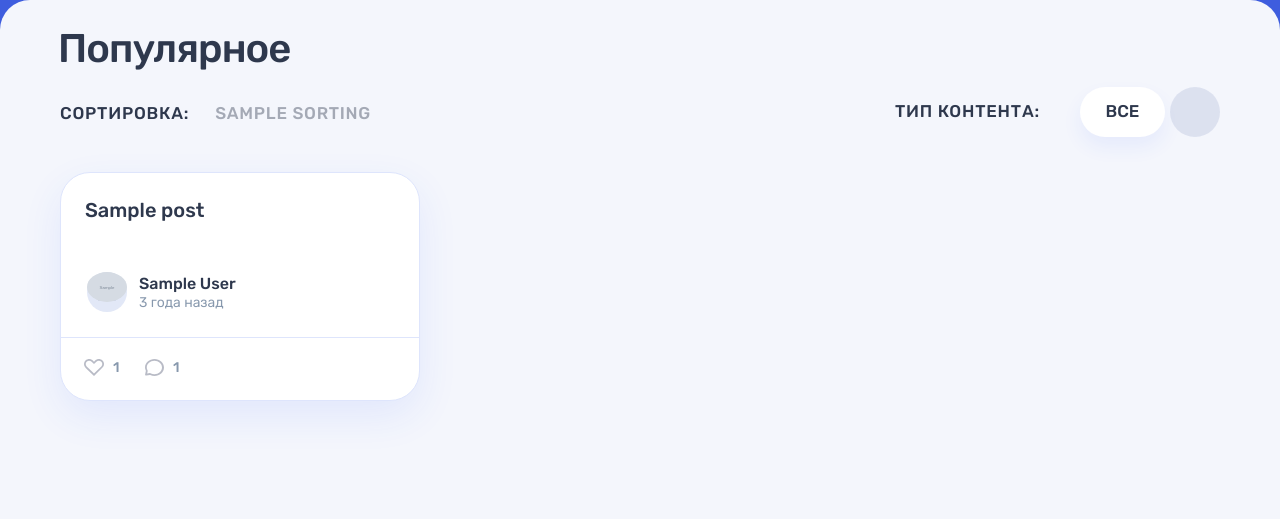
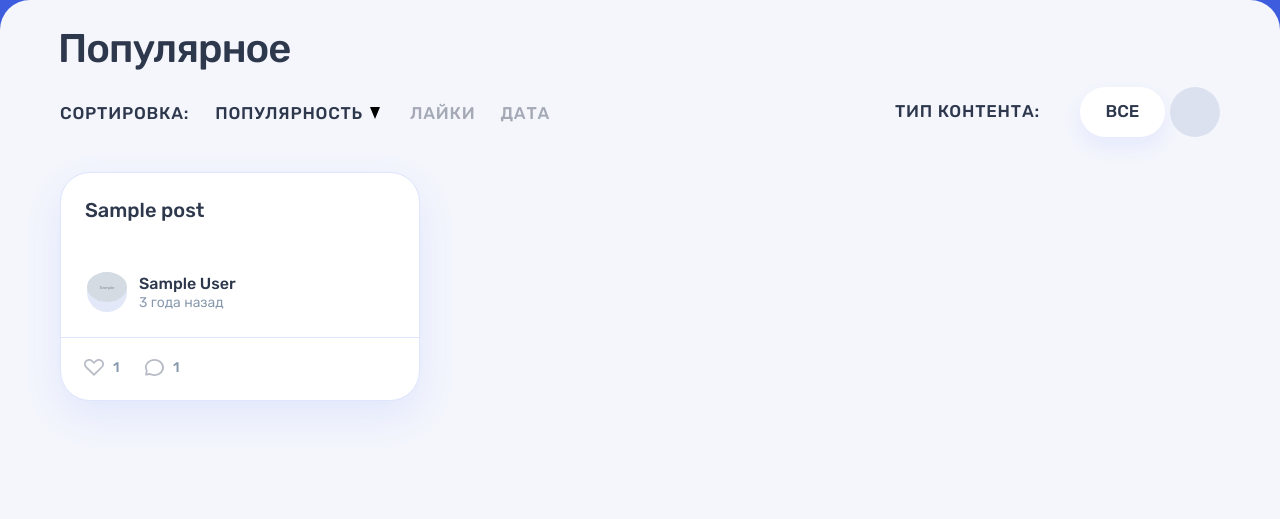
Before and after one commit to htmlacademy-php/240455-readme-12, a PHP site: page / in a window 1280 px wide. Shown: the part 71-590 px from the top of the page. Run offline with PHP 8.4, Linux system fonts and the light colour scheme; tables that the repository leaves empty hold one stand-in row (values such as "Sample post"); grey boxes marked "Sample" are stand-in pictures.

Commit message:
Фильтрация перенесена в шаблон

```diff
--- a/functions.php
+++ b/functions.php
@@ -1,4 +1,10 @@
 <?php
+
+define('SORTING', array(
+    ['popularity', 'Популярность'],
+    ['likes', 'Лайки'],
+    ['date', 'Дата'],
+));
 
 date_default_timezone_set('Europe/Moscow');
 
--- a/index.php
+++ b/index.php
@@ -10,13 +10,9 @@
 
 $categories = get_result($db_link, $query, 2);
 
-$query = 'SELECT * FROM sorting';
-
-$sorting = get_result($db_link, $query, 2);
-
 // Фильтрация по выбранному типу контента и сортировки
 
-$categ_chosen = (int) filter_input(INPUT_GET, 'categ_chosen', FILTER_SANITIZE_NUMBER_INT);
+$categ_chosen = filter_input(INPUT_GET, 'categ_chosen', FILTER_SANITIZE_NUMBER_INT);
 
 if (!$categ_chosen) {
     $categ_chosen = 0; // 0 - все категории
@@ -24,14 +20,8 @@
 
 $sort_chosen = filter_input(INPUT_GET, 'sort_by', FILTER_SANITIZE_STRING);
 
-$categ_url = '';
-if ($categ_chosen) {
-    $categ_url = '&categ_chosen='.$categ_chosen;
-}
-
-$sort_url = '';
-if ($sort_chosen) {
-    $sort_url = '&sort_by='.$sort_chosen;
+if (!$sort_chosen) {
+    $sort_chosen = 'popularity'; // по популярности
 }
 
 if ($sort_chosen == 'likes') {
@@ -143,9 +133,6 @@
     'posts' => $posts,
     'categ_chosen' => $categ_chosen,
     'sort_chosen' => $sort_chosen,
-    'sort_url' => $sort_url,
-    'categ_url' => $categ_url,
-    'sorting' => $sorting,
 ]);
 
 $layout_content = include_template('layout.php', [
--- a/templates/main.php
+++ b/templates/main.php
@@ -7,8 +7,8 @@
             <div class="popular__sorting sorting">
                 <b class="popular__sorting-caption sorting__caption">Сортировка:</b>
                 <ul class="popular__sorting-list sorting__list">
-                    <?php foreach ($sorting as $sorting_item):
-                      if ($sorting_item['sorting'] == $sort_chosen):
+                    <?php foreach (SORTING as $sorting_item):
+                      if ($sorting_item[0] == $sort_chosen):
                         $sorting_active = 'sorting__link--active';
                         $sorting_item_popular = 'sorting__item--popular';
                       else:
@@ -17,8 +17,8 @@
                       endif;
                     ?>
                     <li class="sorting__item <?= $sorting_item_popular; ?>">
-                        <a class="sorting__link  <?= $sorting_active; ?>" href="/?sort_by=<?= $sorting_item['sorting'] . $categ_url; ?>">
-                            <span><?= $sorting_item['sorting_name']; ?></span>
+                        <a class="sorting__link  <?= $sorting_active; ?>" href="/?sort_by=<?= $sorting_item[0] . '&categ_chosen='.$categ_chosen ?>">
+                            <span><?= $sorting_item[1]; ?></span>
                             <svg class="sorting__icon" width="10" height="12">
                                 <use xlink:href="#icon-sort"></use>
                             </svg>
@@ -47,7 +47,7 @@
                               endif;
                     ?>
                     <li class="popular__filters-item filters__item">
-                     	<a class="filters__button filters__button--<?= $categ['category']; ?> button <?= $categ_active; ?>" href="/?categ_chosen=<?= $categ['id'] . $sort_url; ?>">
+                     	<a class="filters__button filters__button--<?= $categ['category']; ?> button <?= $categ_active; ?>" href="/?categ_chosen=<?= $categ['id'] . '&sort_by='.$sort_chosen ?>">
                      		<span class="visually-hidden"><?= $categ['category_name']; ?></span>
                      		<svg class="filters__icon" width="<?= $categ['category_w']; ?>" height="<?= $categ['category_h']; ?>">
                                 <use xlink:href="#icon-filter-<?= $categ['category']; ?>"></use>
```
Also changed, not shown: queries.sql (+0 -9 lines), schema.sql (+0 -8 lines).
